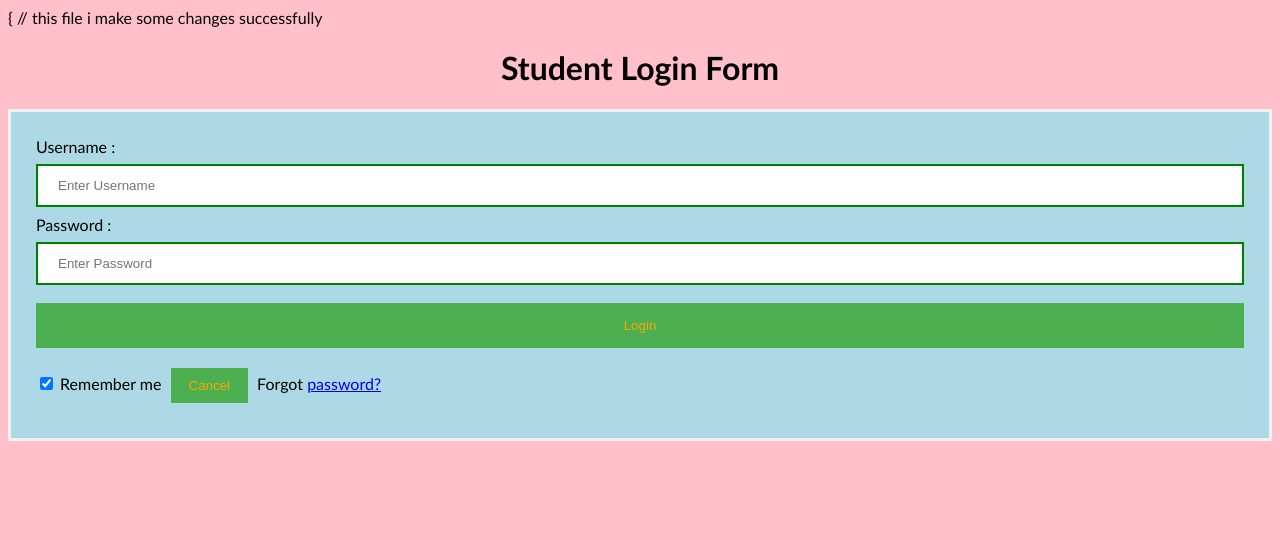
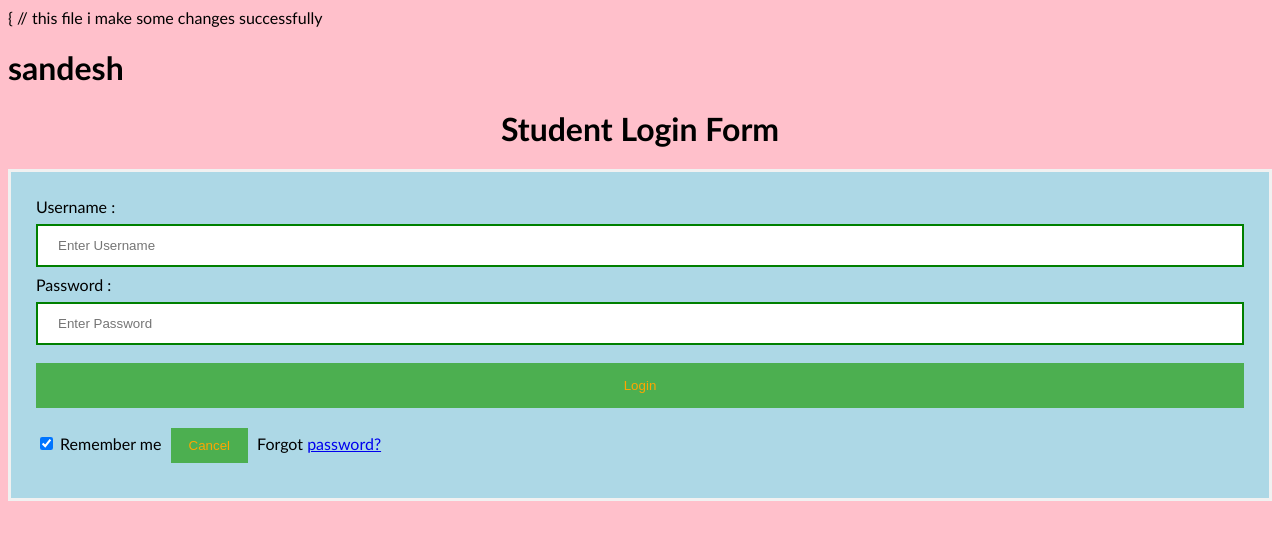
Before and after one commit to Raj-986699/repo, a plain HTML site: page index.html in a window 1280 px wide. Drawn offline with Linux system fonts and the light colour scheme.

Commit message:
Update index.html

```diff
--- a/index.html
+++ b/index.html
@@ -2,7 +2,8 @@
 <html>
 <head> {
   // this file i make some changes successfully
-<meta name="viewport" content="width=device-width, initial-scale=1">
+<h1>sandesh</h1>
+  <meta name="viewport" content="width=device-width, initial-scale=1">
 <title> Login Page </title>
 <style>
 Body {
```
